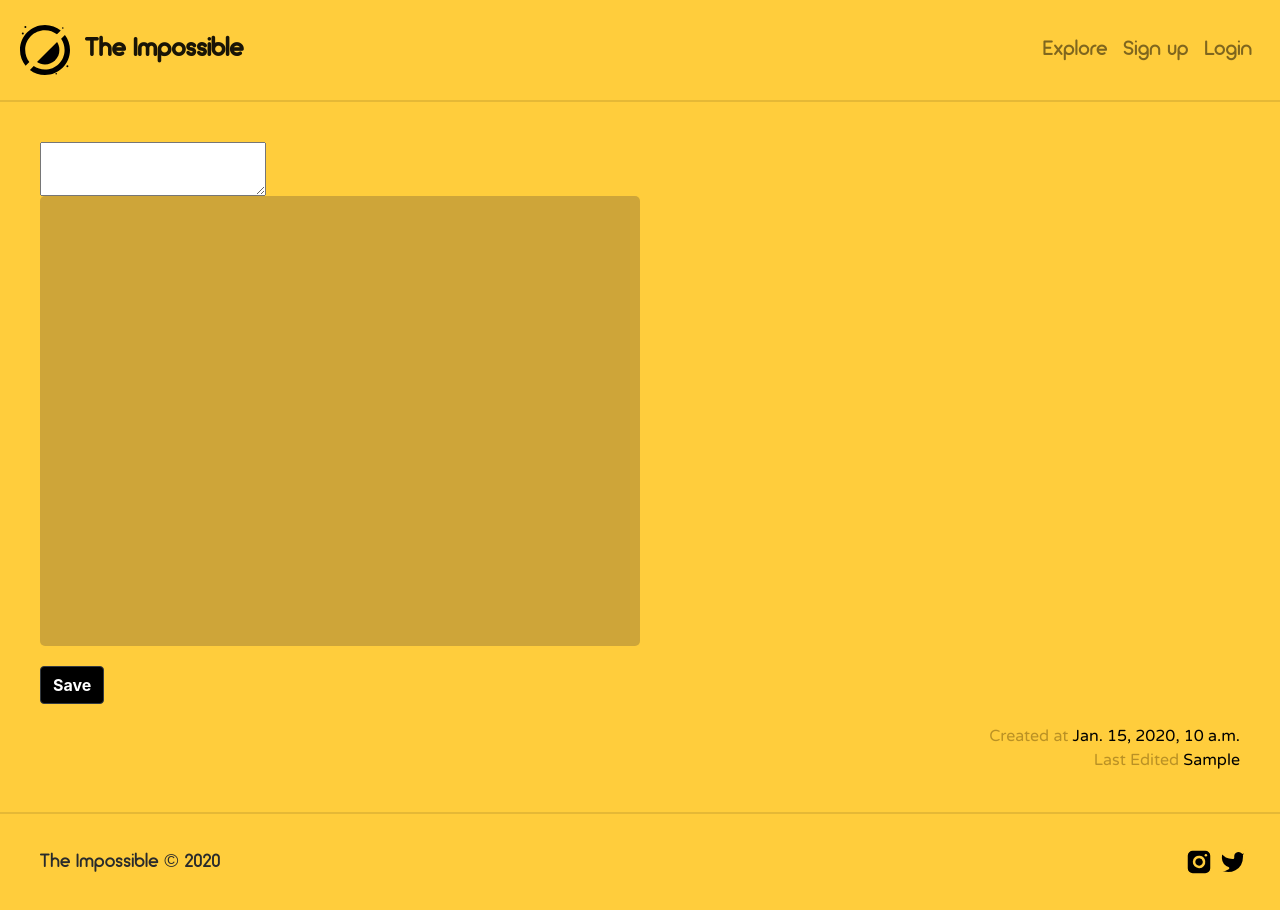
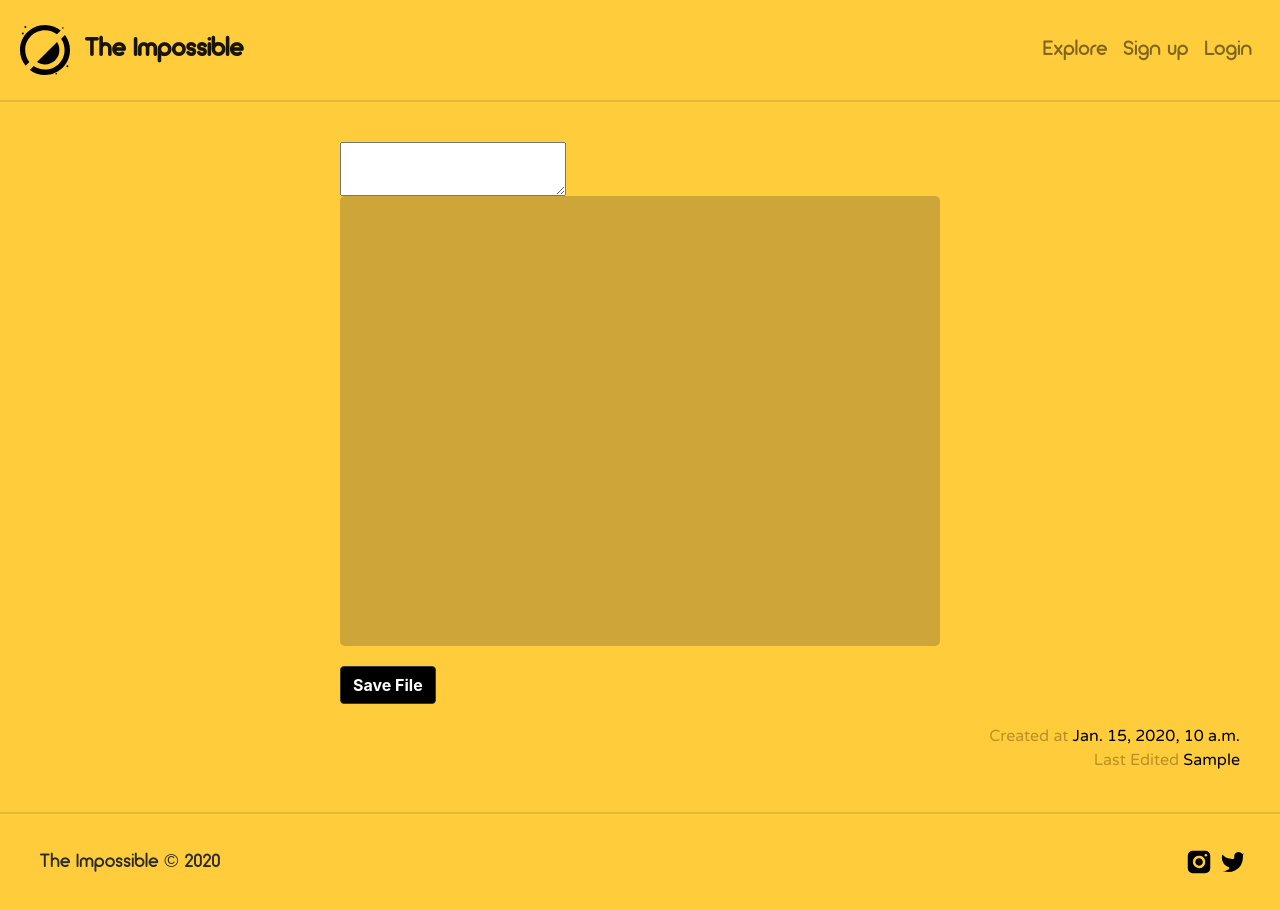
Before and after one commit to micha31r/the-impossible, a Django app: template src/userupload/templates/userupload/file_page.html in a window 1280 px wide. Run offline with Django 3.2, Linux system fonts and the light colour scheme; the template is opened without the code that fills it: most values are stand-ins (such as "Sample title", 1, 10 or a date in 2020); grey boxes marked "Sample" are stand-in pictures; form fields are guessed from the names that the template uses; some libraries are stand-ins or nearby versions.

Commit message:
Edited things

```diff
--- a/src/the_impossible/static/component/base/main.css
+++ b/src/the_impossible/static/component/base/main.css
@@ -1,6 +1,7 @@
 body {
 	min-width: 300px;
 	width: 100vw;
+	max-width: 1500px;
 	height: 100vh;
 	/*font-family: 'Arciform', sans-serif;*/
 	overflow: scroll;
--- /dev/null
+++ b/src/the_impossible/static/component/base/resize.js
@@ -0,0 +1,19 @@
+// Center body
+function center_body() {
+	var diff = $(window).width() - $("body").width();
+	if (diff > 0) {
+		$("body").css("margin-left",`${diff/2}px`);
+	} else {
+		$("body").css("margin-left","0");
+	}
+}
+
+auto_run.queue(
+	function() {
+		center_body();
+		window.addEventListener(
+			"resize",
+			center_body
+		);
+	}
+);
--- a/src/the_impossible/templates/base.html
+++ b/src/the_impossible/templates/base.html
@@ -101,6 +101,9 @@
 		<!-- Cross page css-->
 		<link rel="stylesheet" type="text/css" href="{% static 'component/base/main.css' %}">
 
+		<!-- Center body js -->
+		<script type="text/javascript" src="{% static 'component/base/resize.js' %}"></script>
+
 		{% block before %}
 			<!-- Put things here if u want to display it before all other elements -->
 		{% endblock %}
--- a/src/userupload/static/userupload/file_page/main.css
+++ b/src/userupload/static/userupload/file_page/main.css
@@ -35,7 +35,7 @@ input:focus {
 	background-color: rgb(255,240,200);
 }
 
-@media only screen and (max-width: 830px) {
+@media only screen and (max-width: 720px) {
 	.form-wrapper {
 		width: 100% !important;
 	}
@@ -46,6 +46,7 @@ input:focus {
 
 .form-wrapper {
 	width: var(--form-width);
+	margin: auto;
 }
 
 #tooltip {
--- a/src/userupload/templates/userupload/file_page.html
+++ b/src/userupload/templates/userupload/file_page.html
@@ -48,7 +48,7 @@
 						</tr>
 					</table>
 				</div>
-				<button class="btn btn-dark btn-black bold submit" type="submit" data-toggle="popover" data-trigger="hover" title="Note" data-content="Image file will show once saved">Save</button>
+				<button class="btn btn-dark btn-black bold submit" type="submit" data-toggle="popover" data-trigger="hover" title="Note" data-content="Image file will show once saved">Save File</button>
 				<!-- Show tooltip after hover -->
 				<script type="text/javascript">
 					if (!window.mobileAndTabletCheck()) {
```
Also changed, not shown: src/idea/static/idea/masonary_idea/main.css (+8 -3 lines), src/usermgmt/views.py (+7 -2 lines), src/the_impossible/static/component/base/main.js (line endings or trailing spaces).
